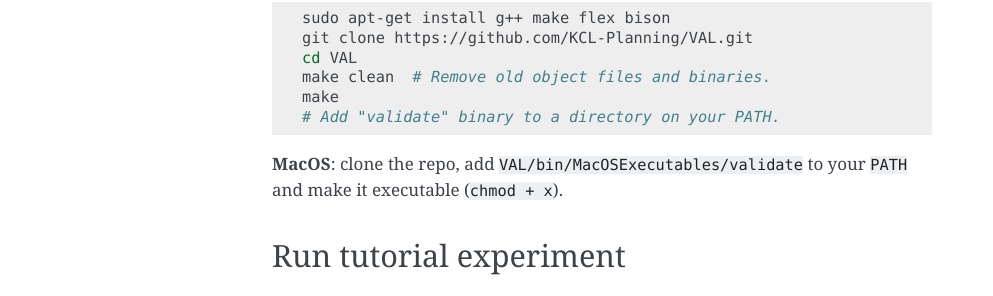
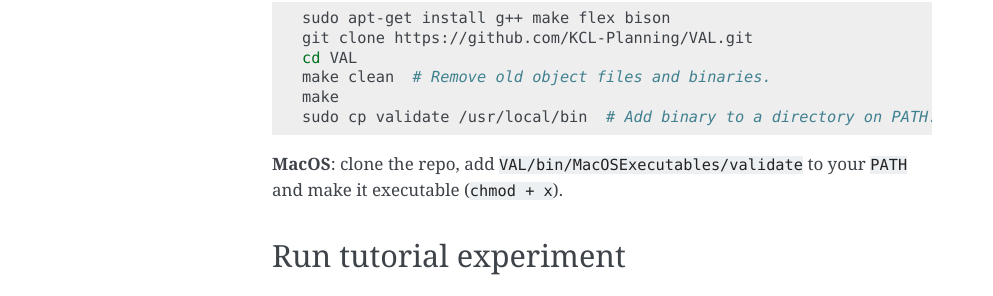
Before and after one commit to aibasel/lab, a Sphinx documentation site: the page built from docs/downward.tutorial.rst, in a window 1280 px wide. Shown: the part 1273-1569 px from the top of the page, without its empty margins (148-1141 px from the left). Built offline with Sphinx 7.4.7, drawn with Linux system fonts in a browser that asks for light colours; pages that are not in the unit, such as notebooks, are missing from menus.

Commit message:
docs: add validate to PATH explicitly

```diff
--- a/docs/downward.tutorial.rst
+++ b/docs/downward.tutorial.rst
@@ -53,7 +53,7 @@ Install VAL
     cd VAL
     make clean  # Remove old object files and binaries.
     make
-    # Add "validate" binary to a directory on your PATH.
+    sudo cp validate /usr/local/bin  # Add binary to a directory on PATH.
 
 **MacOS**: clone the repo, add ``VAL/bin/MacOSExecutables/validate`` to
 your ``PATH`` and make it executable (``chmod + x``).
```
